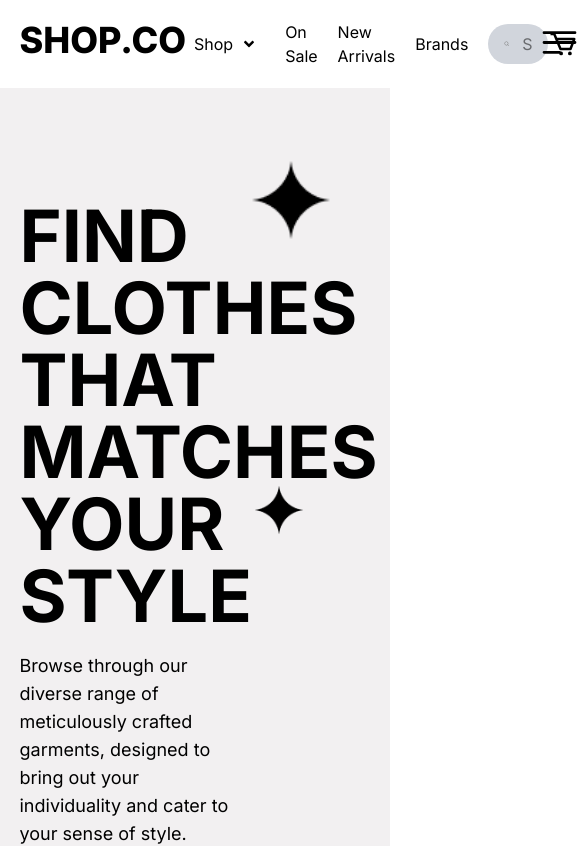
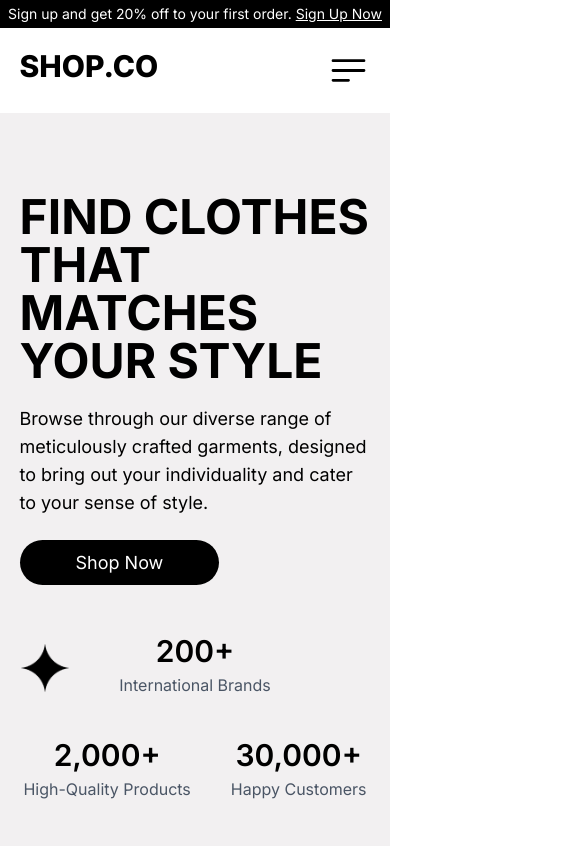
Before and after one commit to thedon-dev/clothing-store, a React (Vite) app: page / in a window 390 px wide. Shown: the top 846 px of the page, 585 px wide, since content can reach past the window. Built offline with nearby package versions, Linux system fonts and the light colour scheme.

Commit message:
Finished Hero Section

```diff
--- a/src/App.jsx
+++ b/src/App.jsx
@@ -1,11 +1,13 @@
 import { BrowserRouter, Route, Routes } from "react-router-dom";
 import Home from "./pages/Home";
 import Navbar from "./components/Navbar";
+import Header from "./components/Header";
 
 function App() {
   return (
     <>
       <BrowserRouter>
+        <Header />
         <Navbar />
         <Routes>
           <Route path="/" element={<Home />}></Route>
--- /dev/null
+++ b/src/components/Header.jsx
@@ -0,0 +1,17 @@
+import React from "react";
+import { Link } from "react-router-dom";
+
+const Header = () => {
+  return (
+    <header className="bg-black text-white">
+      <div className="text-sm flex justify-center py-1 w-full gap-1">
+        <p className="text-center">
+          Sign up and get 20% off to your first order.
+        </p>
+        <Link className="underline">Sign Up Now</Link>
+      </div>
+    </header>
+  );
+};
+
+export default Header;
--- a/src/components/Navbar.jsx
+++ b/src/components/Navbar.jsx
@@ -10,6 +10,7 @@ const Navbar = () => {
   const [selectedCategory, setSelectedCategory] = useState("");
   const [dropDownOpen, setDropDownOpen] = useState(false);
   const navigate = useNavigate();
+  const [navOpen, setNavOpen] = useState(false);
 
   const categories = [
     { name: "Electronics", path: "/category/electronics" },
@@ -43,20 +44,27 @@ const Navbar = () => {
   };
   return (
     <nav className="px-[5%] lg:px-[8%] py-5">
-      <div className="2xl:container mx-auto flex">
+      <div className="2xl:container mx-auto flex justify-between">
         <div>
-          <Link to="/" className="font-extrabold text-4xl uppercase">
+          <Link to="/" className="font-extrabold text-3xl uppercase">
             Shop.Co
           </Link>
         </div>
-        <div className="flex w-full justify-between items-center">
-          <div className="flex items-center gap-5 justify-center flex-grow">
+        <div
+          className={`${
+            navOpen ? "left-0" : "-left-[100%] lg:left-0"
+          } top-0 bg-white h-screen lg:h-fit w-2/3 px-8 lg:px-0 fixed lg:relative flex flex-col lg:flex-row lg:w-full justify-center lg:justify-between lg:items-center z-50 transition-all duration-300`}
+        >
+          <h2 className="font-extrabold text-4xl uppercase text-start lg:hidden">
+            Shop.Co
+          </h2>
+          <div className="flex flex-col lg:flex-row lg:items-center gap-8 lg:gap-5 justify-center lg:flex-grow mt-10 lg:mt-0">
             <div className="relative">
               <button
-                className="flex items-center gap-2 cursor-pointer px-2 py-1"
+                className="flex items-center gap-5 lg:gap-2 cursor-pointer w-full lg:px-2 py-1"
                 onClick={showDropDown}
               >
-                <p>Shop</p>
+                <p className="">Shop</p>
                 {!dropDownOpen ? <FaAngleDown /> : <FaAngleUp />}
               </button>
               {/* DropDown */}
@@ -76,20 +84,24 @@ const Navbar = () => {
             </div>
 
             {links.map((lnk, idx) => (
-              <Link key={idx} className="" to={lnk.path}>
+              <Link
+                key={idx}
+                className="w-full lg:w-fit py-2 lg:py-0"
+                to={lnk.path}
+              >
                 {lnk.name}
               </Link>
             ))}
-            <div className="flex gap-3 items-center bg-gray-300 py-2 px-4 rounded-full w-1/2">
+            <div className="flex gap-1 items-center bg-gray-300 py-2 px-4 rounded-full w-full lg:w-1/2">
               <BiSearch color="gray" />
               <input
                 type="text"
                 placeholder="Search For Product"
-                className="focus:outline-none w-full"
+                className="focus:outline-none w-full text-sm lg:text-base"
               />
             </div>
           </div>
-          <div className="flex gap-5 items-center">
+          <div className="flex gap-5 items-center mt-10 lg:mt-0">
             <Link to="" className="">
               <BiCart className="w-[30px] h-[30px]" />
             </Link>
@@ -99,9 +111,12 @@ const Navbar = () => {
           </div>
         </div>
 
-        <div className="lg:hidden">
+        <button
+          className="lg:hidden cursor-pointer"
+          onClick={() => setNavOpen(!navOpen)}
+        >
           <HiBars3BottomLeft size={45} />
-        </div>
+        </button>
       </div>
     </nav>
   );
--- a/src/components/Slider.jsx
+++ b/src/components/Slider.jsx
@@ -1,17 +1,18 @@
 import React from "react";
 import versace from "../assets/versace.png";
-import zara from "../assets/versace.png";
-import gucci from "../assets/versace.png";
-import prada from "../assets/versace.png";
-import calvinklien from "../assets/versace.png";
+import zara from "../assets/zara-logo-1 1.png";
+import gucci from "../assets/gucci_logo.png";
+import prada from "../assets/prada_logo.png";
+import calvinklien from "../assets/calvin-klein.png";
 import Marquee from "react-marquee-slider";
 
 const Slider = () => {
   const images = [versace, zara, gucci, prada, calvinklien];
   return (
-    <div className="py-3 bg-black">
+    <div className="py-3 bg-black ">
+      <div className="lg:hidden">
         <Marquee
-        velocity={12}
+          velocity={20}
           resetAfterTries={200}
           scatterRandomly={false}
           direction="rtl"
@@ -19,12 +20,29 @@ const Slider = () => {
           onFinish={() => console.log("Marquee Finished")}
         >
           {images.map((image, index) => (
-          <div key={index} className="text-black flex items-center gap-1 py-2">
+            <div
+              key={index}
+              className="text-black flex items-center py-2 px-10 my-auto"
+            >
               <img src={image} alt="" className="w-[120px]" />
             </div>
           ))}
         </Marquee>
       </div>
+
+      <div className="px-[5%] lg:px-[8%]">
+        <div className="2xl:container mx-auto lg:flex items-center flex-wrap justify-around hidden">
+          {images.map((image, index) => (
+            <div
+              key={index}
+              className="text-black flex items-center py-2 my-auto"
+            >
+              <img src={image} alt="" className="w-[100px] lg:w-[120px]" />
+            </div>
+          ))}
+        </div>
+      </div>
+    </div>
   );
 };
 
--- a/src/pages/Home.jsx
+++ b/src/pages/Home.jsx
@@ -7,10 +7,10 @@ import Slider from "../components/Slider";
 const Home = () => {
   return (
     <>
-      <main className="bg-[#f2f0f1] px-[5%] lg:px-[8%] py-28">
+      <main className="bg-[#f2f0f1] px-[5%] lg:px-[8%] py-20 lg:py-28">
         <div className="2xl:container mx-auto relative flex">
-          <div className="w-3/5">
-            <h1 className="upppercase text-7xl font-bold">
+          <div className="lg:w-3/5">
+            <h1 className="upppercase text-5xl lg:text-7xl font-bold">
               FIND CLOTHES THAT MATCHES YOUR STYLE
             </h1>
             <p className="text-lg mt-5">
@@ -26,17 +26,17 @@ const Home = () => {
                 Shop Now
               </Link>
             </div>
-            <div className="flex gap-10 mt-14">
-              <div>
-                <h3 className="font-semibold text-4xl">200+</h3>
+            <div className="flex gap-10 mt-14 flex-wrap justify-center lg:justify-start">
+              <div className="text-center">
+                <h3 className="font-semibold text-3xl lg:text-4xl">200+</h3>
                 <p className="text-gray-600 mt-1">International Brands</p>
               </div>
-              <div>
-                <h3 className="font-semibold text-4xl">2,000+</h3>
+              <div className="text-center">
+                <h3 className="font-semibold text-3xl lg:text-4xl">2,000+</h3>
                 <p className="text-gray-600 mt-1">High-Quality Products</p>
               </div>
-              <div>
-                <h3 className="font-semibold text-4xl">30,000+</h3>
+              <div className="text-center">
+                <h3 className="font-semibold text-3xl lg:text-4xl">30,000+</h3>
                 <p className="text-gray-600 mt-1">Happy Customers</p>
               </div>
             </div>
@@ -45,12 +45,12 @@ const Home = () => {
             <img
               src={star}
               alt=""
-              className="w-[50px] h-[50px] absolute left-2/3 top-1/3"
+              className="w-[50px] h-[50px] absolute left-0 lg:left-2/3 top-[450px] lg:top-1/3"
             />
             <img
               src={star}
               alt=""
-              className="w-[80px] h-[80px] absolute right-10 -top-10"
+              className="w-[80px] h-[80px] absolute right-10 top-[500px] hidden lg:block lg:-top-10"
             />
           </div>
         </div>
```
Also changed, not shown: src/assets/gucci_logo.png (renamed from src/assets/gucci-logo-1 1.png), src/assets/prada_logo.png (renamed from src/assets/prada-logo-1 1.png). Lines whose indentation alone changed are shown as unchanged.
